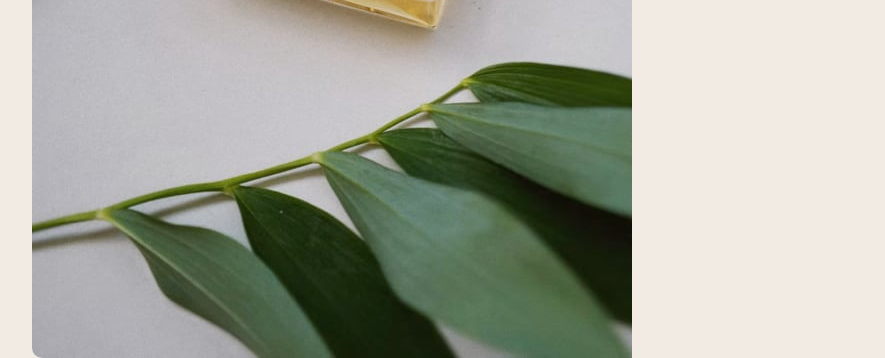
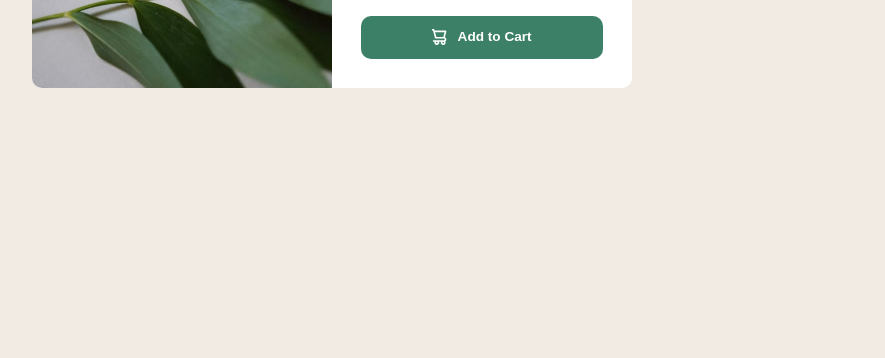
Before and after one commit to dennisthekin/product-preview-card-component, a plain HTML site: page index.html in a window 1280 px wide. Shown: the part 542-900 px from the top of the page, without its empty margins (308-1193 px from the left). After the commit the page ends 800 px from the top, so only its background shows below. Drawn offline with Linux system fonts and the light colour scheme.

Commit message:
Update style.css

```diff
--- a/style.css
+++ b/style.css
@@ -99,8 +99,8 @@ body {
     background-color: var(--very-dark-cyan);
 }
 
-.btn__text {
-    margin-left: .75em;
+.btn__cart {
+    margin-right: .75em;
 }
 
 /* MEDIA QUERIES */
@@ -114,10 +114,6 @@ body {
         display: flex;
     }
 
-    .card__img {
-        width: 50%;
-    }
-
     .card__content {
         width: 50%;
         padding: 1.8em;
@@ -125,8 +121,8 @@ body {
 
 
     .img {
+        width: 50%;
         border-radius: 10px 0 0 10px;
-        height: 100%;
         content: url("images/image-product-desktop.jpg");
     }
 
```
